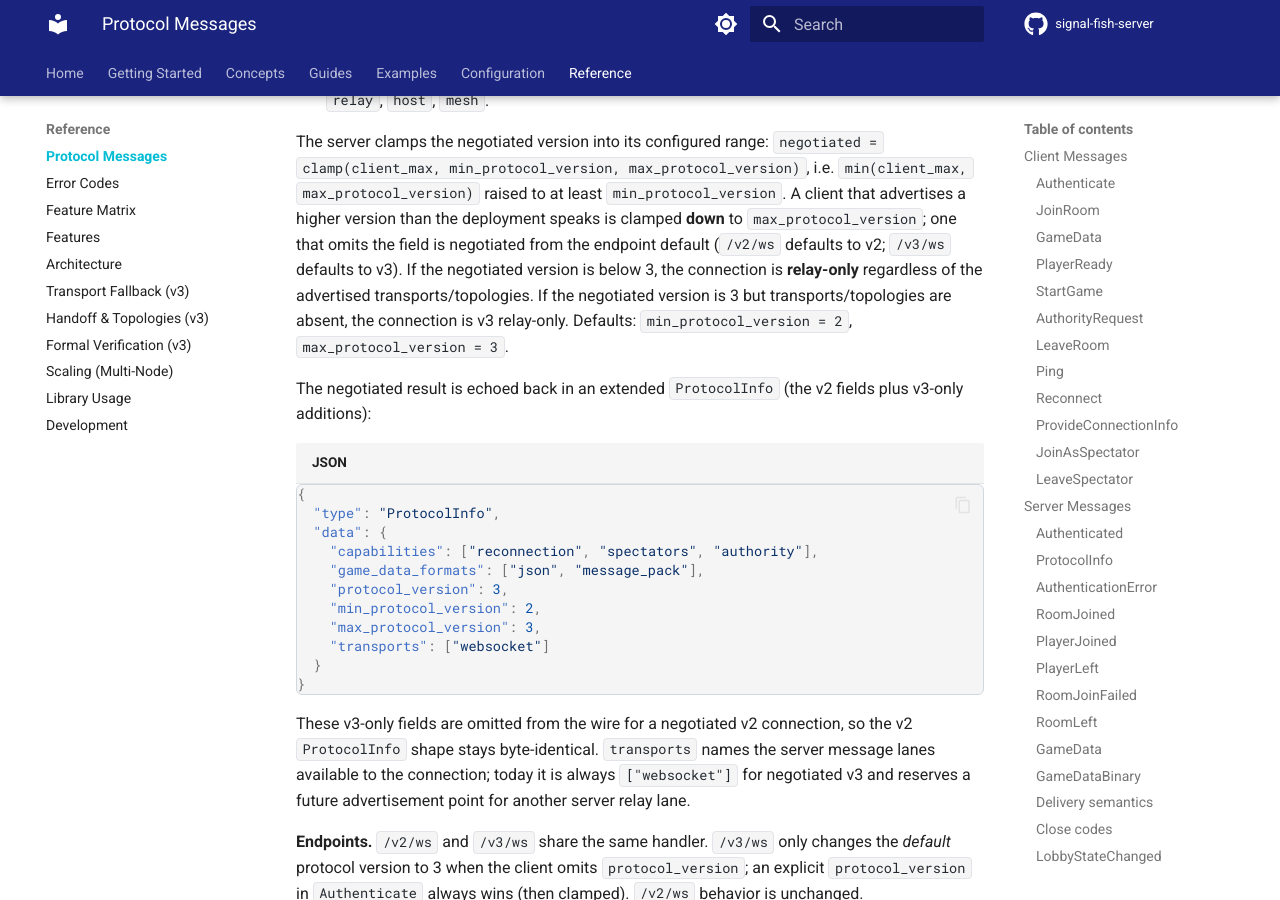
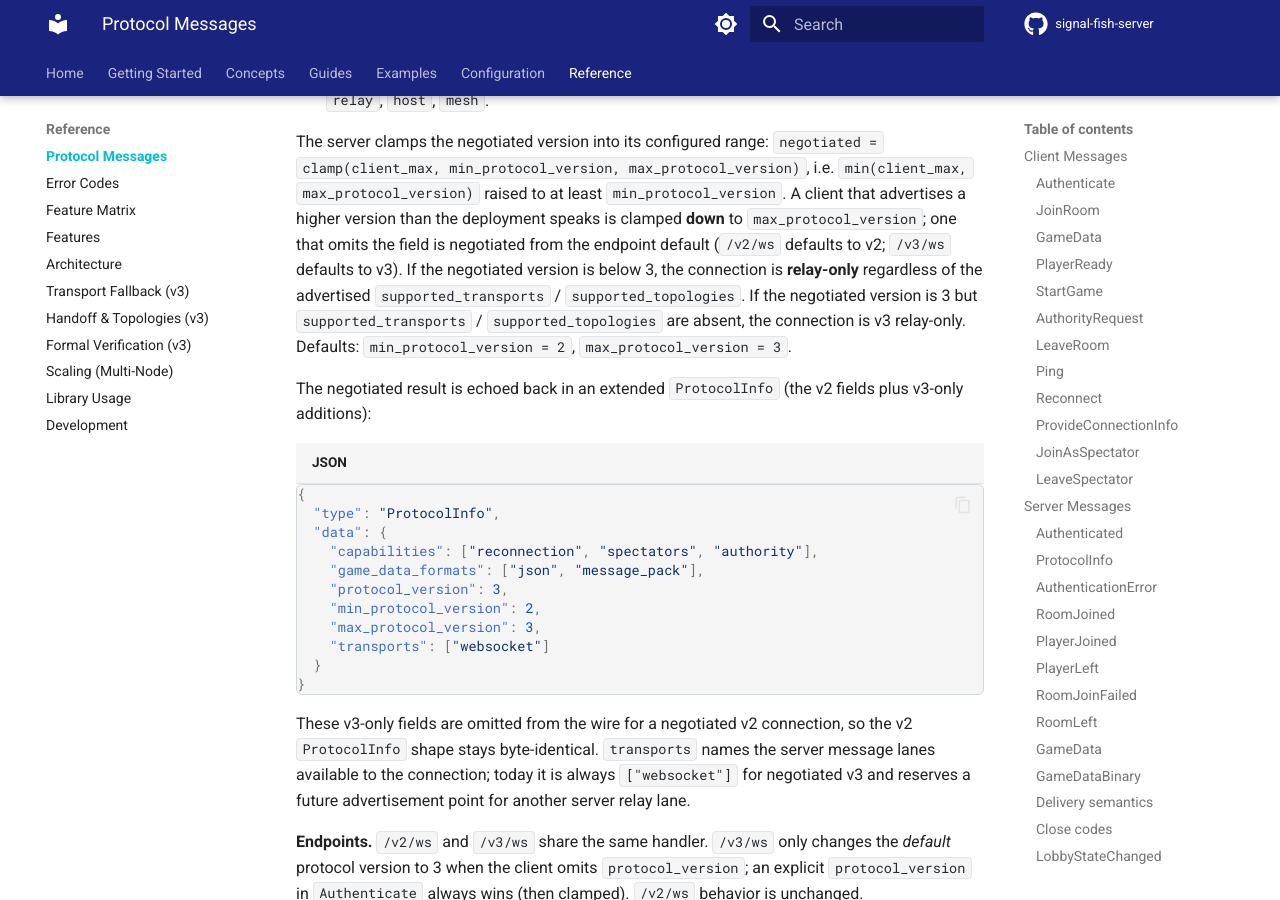
Before and after one commit to Ambiguous-Interactive/signal-fish-server, an MkDocs documentation site: the page built from docs/protocol.md, in a window 1280 px wide and 900 px high, scrolled down 19539 px. Built offline with MkDocs 1.6.1 and Material for MkDocs 9.7.7, drawn with Linux system fonts in a browser that asks for light colours; comment, search, counter and statistics services are not loaded.

Commit message:
docs(protocol): clarify Authenticate transport fields

```diff
--- a/docs/protocol.md
+++ b/docs/protocol.md
@@ -973,8 +973,9 @@ The server clamps the negotiated version into its configured range:
 `min(client_max, max_protocol_version)` raised to at least `min_protocol_version`. A client that advertises a higher
 version than the deployment speaks is clamped **down** to `max_protocol_version`; one that omits the field is
 negotiated from the endpoint default (`/v2/ws` defaults to v2; `/v3/ws` defaults to v3). If the negotiated
-version is below 3, the connection is **relay-only** regardless of the advertised transports/topologies. If the
-negotiated version is 3 but transports/topologies are absent, the connection is v3 relay-only. Defaults:
+version is below 3, the connection is **relay-only** regardless of the advertised `supported_transports` /
+`supported_topologies`. If the negotiated version is 3 but `supported_transports` / `supported_topologies` are
+absent, the connection is v3 relay-only. Defaults:
 `min_protocol_version = 2`, `max_protocol_version = 3`.
 
 The negotiated result is echoed back in an extended `ProtocolInfo` (the v2 fields plus v3-only additions):
```
